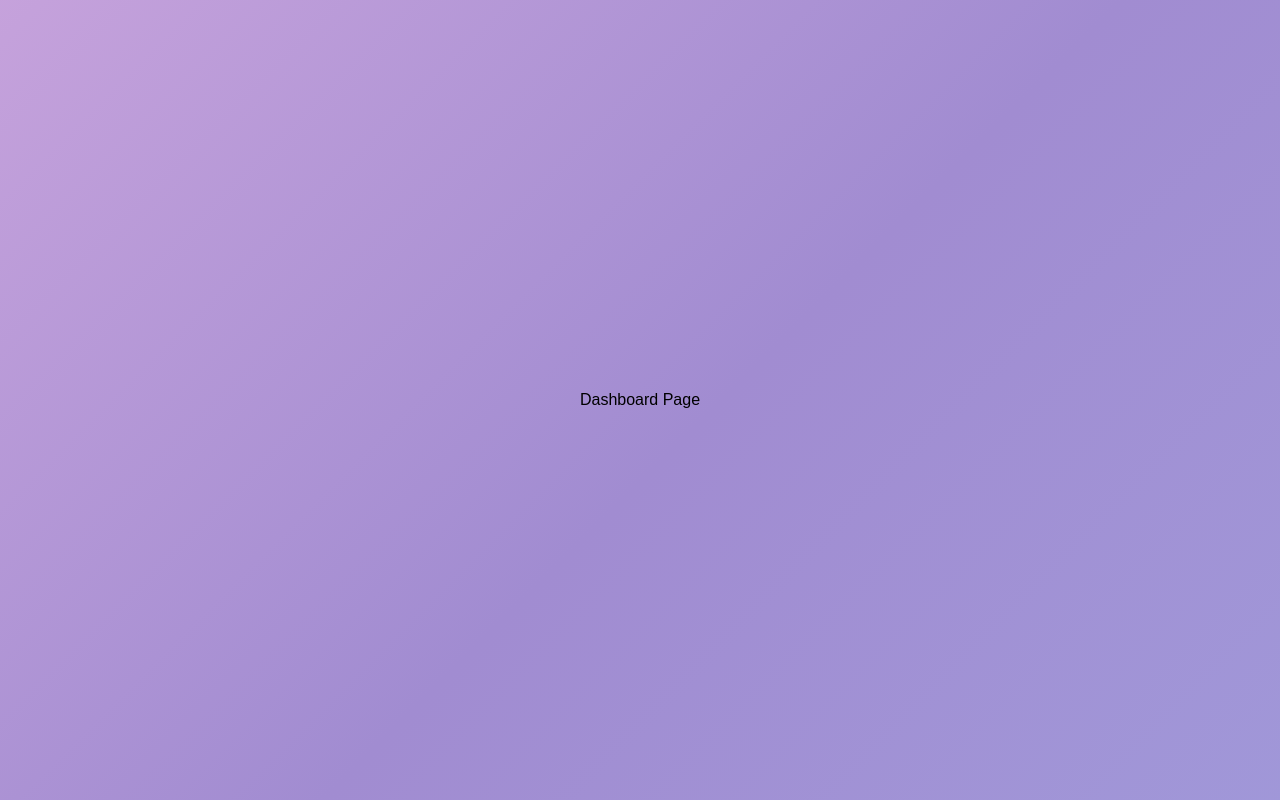
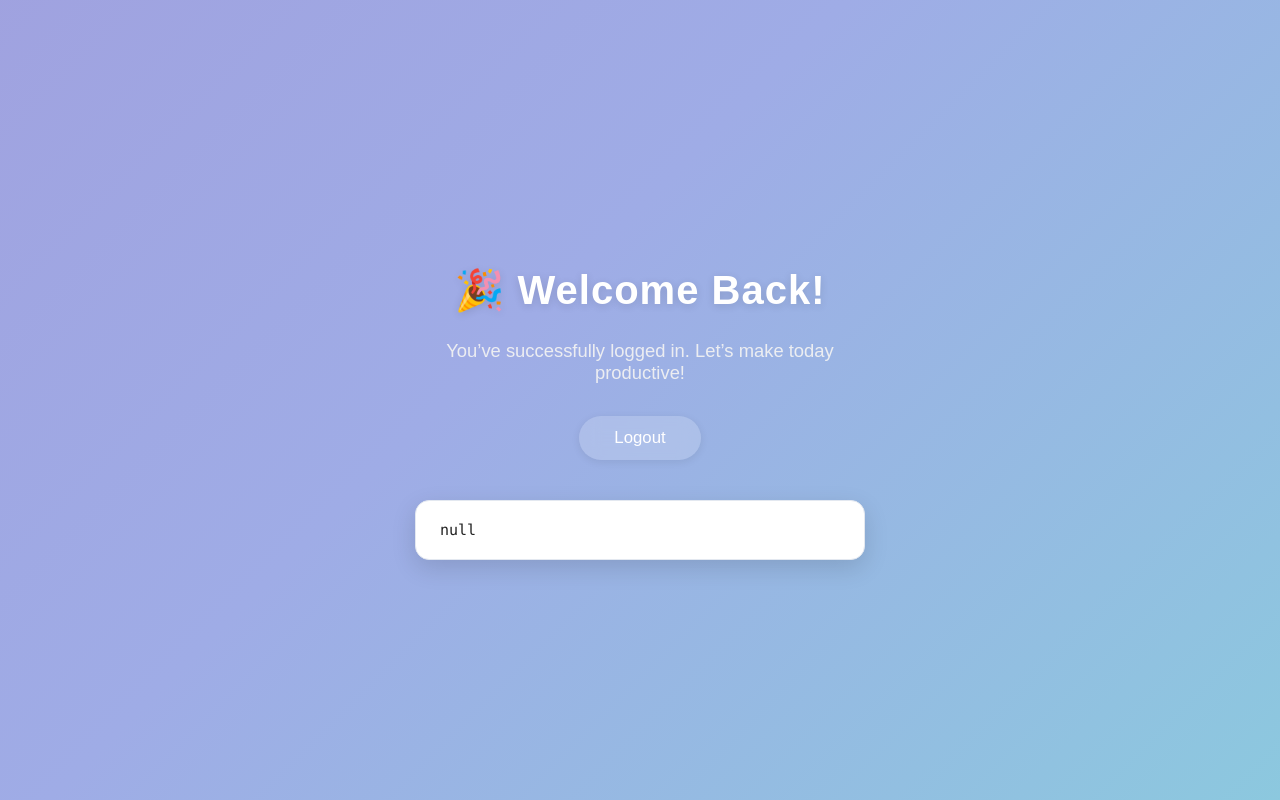
Before and after one commit to vinuthsriarampath/node_security, a React (Vite) app in the folder react-client/: page /dashboard in a window 1280 px wide. Built offline with nearby package versions, Linux system fonts and the light colour scheme; no server answers.

Commit message:
feat: implement Dashboard page with user fetch and logout

```diff
--- /dev/null
+++ b/react-client/src/pages/Dashboard.css
@@ -0,0 +1,111 @@
+.main-div {
+    display: flex;
+    flex-direction: column;
+    align-items: center;
+    justify-content: center;
+    min-height: 80vh;
+    padding: 2rem 1rem;
+}
+
+h1 {
+    font-size: 2.5rem;
+    margin-bottom: 0.5rem;
+    color: #fff;
+    text-shadow: 0 2px 8px rgba(0, 0, 0, 0.12);
+    animation: fadeInDown 1.2s cubic-bezier(.4, 0, .2, 1);
+    letter-spacing: 1px;
+}
+
+p {
+    font-size: 1.15rem;
+    margin-bottom: 2rem;
+    opacity: 0.92;
+    color: #f3f3f3;
+    animation: fadeInUp 1.2s cubic-bezier(.4, 0, .2, 1);
+    max-width: 400px;
+    text-align: center;
+}
+
+@keyframes fadeInDown {
+    from {
+        opacity: 0;
+        transform: translateY(-30px);
+    }
+
+    to {
+        opacity: 1;
+        transform: translateY(0);
+    }
+}
+
+@keyframes fadeInUp {
+    from {
+        opacity: 0;
+        transform: translateY(30px);
+    }
+
+    to {
+        opacity: 1;
+        transform: translateY(0);
+    }
+}
+
+.logout-btn {
+    padding: 0.75rem 2.2rem;
+    border: none;
+    border-radius: 30px;
+    background: rgba(255, 255, 255, 0.18);
+    color: #fff;
+    font-size: 1.05rem;
+    font-weight: 500;
+    cursor: pointer;
+    backdrop-filter: blur(10px);
+    transition: background 0.3s, transform 0.2s, color 0.2s;
+    box-shadow: 0 2px 8px rgba(0, 0, 0, 0.08);
+    margin-bottom: 1.5rem;
+}
+
+.logout-btn:hover,
+.logout-btn:focus {
+    background: rgba(255, 255, 255, 0.32);
+    color: #2d5fa4;
+    transform: scale(1.07);
+    outline: none;
+}
+
+.user-box {
+    margin-top: 1rem;
+    background: #fff;
+    color: #222;
+    padding: 1.25rem 1.5rem;
+    border-radius: 14px;
+    width: 100%;
+    max-width: 520px;
+    text-align: left;
+    box-shadow: 0 8px 24px rgba(0, 0, 0, 0.13);
+    overflow-x: auto;
+    white-space: pre-wrap;
+    word-break: break-word;
+    font-family: 'Fira Mono', 'Consolas', monospace;
+    font-size: 15px;
+    border: 1px solid #e3e8f0;
+}
+
+@media (max-width: 600px) {
+    .main-div {
+        padding: 1rem 0.2rem;
+    }
+
+    .user-box {
+        padding: 1rem 0.5rem;
+        font-size: 13px;
+    }
+
+    h1 {
+        font-size: 1.6rem;
+    }
+
+    p {
+        font-size: 1rem;
+    }
+}
--- a/react-client/src/pages/Dashboard.tsx
+++ b/react-client/src/pages/Dashboard.tsx
@@ -1,5 +1,48 @@
-export default function Dashboard() {
-    return(
-        <p>Dashboard Page</p>
-    )
-}
+import { useEffect, useState } from 'react';
+import { useNavigate } from 'react-router-dom';
+import { getCurrentUser } from '../services/UserService';
+import { logout } from '../services/AuthService';
+import { useAuth } from '../services/AuthService';
+import './Dashboard.css'; // Create with provided dashboard.css
+
+const Dashboard = () => {
+    const [currentUser, setCurrentUser] = useState<any>(null);
+    const { clearAuth } = useAuth();
+    const navigate = useNavigate();
+
+    useEffect(() => {
+        const fetchUser = async () => {
+            try {
+                const user = await getCurrentUser();
+                setCurrentUser(user);
+            } catch (err: any) {
+                alert(err.message);
+            }
+        };
+        fetchUser();
+    }, []);
+
+    const handleLogout = async () => {
+        try {
+            const res = await logout();
+            clearAuth();
+            navigate('/');
+            alert(res.message);
+        } catch (err: any) {
+            console.error(err.message);
+        }
+    };
+
+    return (
+        <div className="main-div">
+            <h1>🎉 Welcome Back!</h1>
+            <p>You’ve successfully logged in. Let’s make today productive!</p>
+            <button className="logout-btn" onClick={handleLogout}>Logout</button>
+            <div className="user-box">
+                {JSON.stringify(currentUser, null, 2)}
+            </div>
+        </div>
+    );
+};
+
+export default Dashboard;
```
